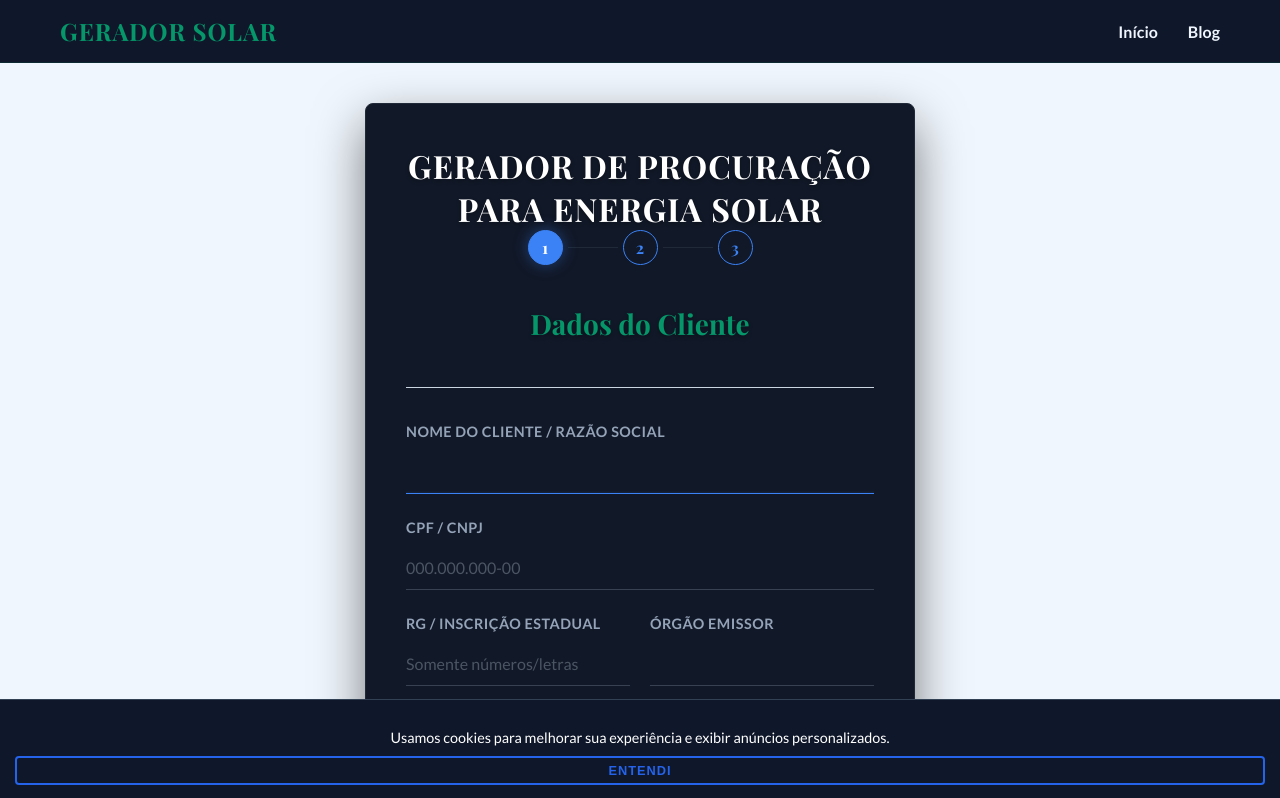
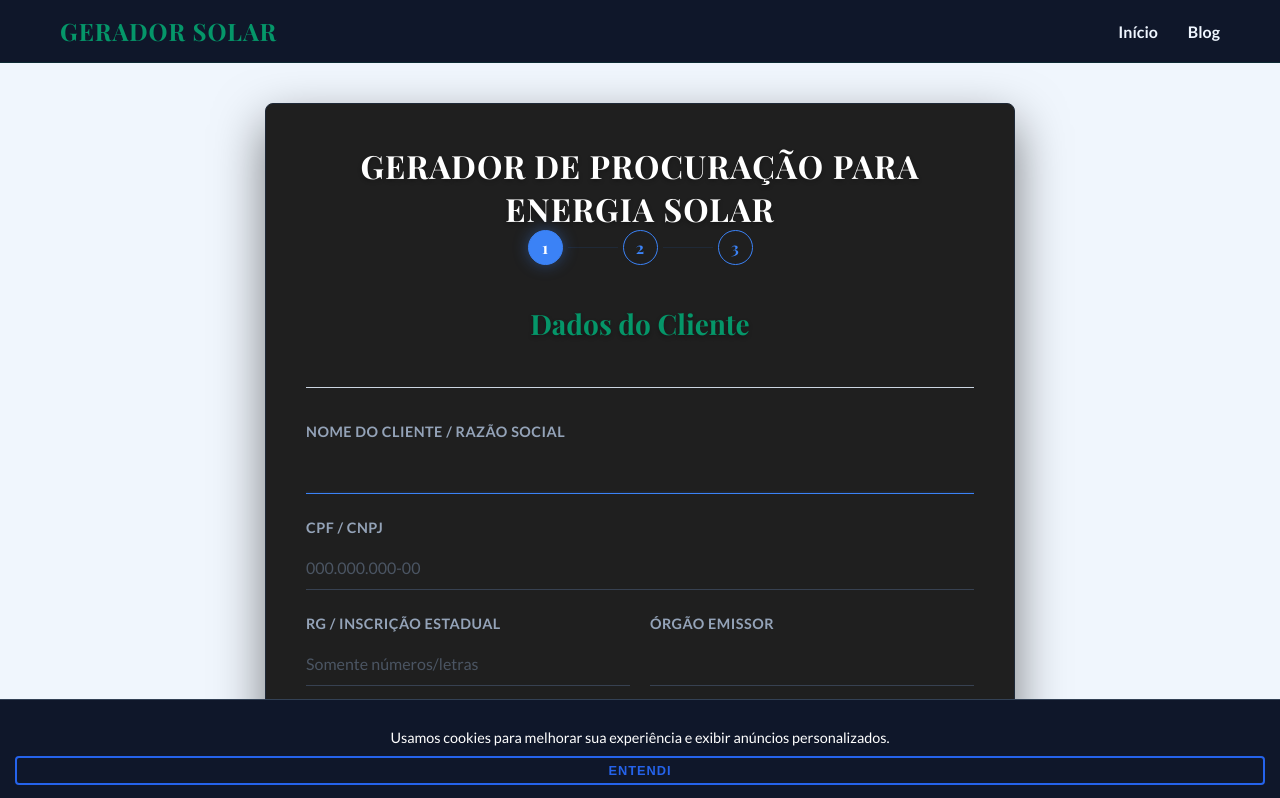
Before and after one commit to mosiah-andrade/apiGeradorDeProcuracao, a Next.js app in the folder front-contratos-next/: page / in a window 1280 px wide. Shown: the top 798 px of the page. Built offline with nearby package versions, Linux system fonts and the light colour scheme; a web font is replaced by a local one.

Commit message:
updateupdate css

```diff
--- a/front-contratos-next/app/blog/[slug]/page.tsx
+++ b/front-contratos-next/app/blog/[slug]/page.tsx
@@ -30,7 +30,7 @@ export default async function PostPage({ params }: Props) {
   }
 
   return (
-    <div className="container container-wide">
+    <div className="" style={{maxWidth: '80%', padding: '20px', margin: '0 auto'}}  >
       <Link href="/blog" className="btn-link" style={{marginBottom: '20px', display:'inline-block'}}>
         &larr; Voltar para o Blog
       </Link>
@@ -56,7 +56,7 @@ export default async function PostPage({ params }: Props) {
           </div>
         </header>
 
-        <div className="conteudo-site">
+        <div className="conteudo-site" >
           <PortableText value={post.body} />
         </div>
 
--- a/front-contratos-next/app/blog/page.tsx
+++ b/front-contratos-next/app/blog/page.tsx
@@ -10,8 +10,8 @@ export default async function BlogPage() {
   const posts = await getPosts();
 
   return (
-    <div className="container container-wide">
-      <header style={{textAlign: 'center', marginBottom: '50px'}}>
+    <div className="">
+      <header style={{textAlign: 'center', marginBottom: '50px', paddingTop: '30px'}}>
         <h1>Blog Solar</h1>
         <p style={{fontSize: '1.2rem', color: '#64748b'}}>Notícias e dicas sobre homologação e energia solar.</p>
       </header>
--- a/front-contratos-next/app/globals.css
+++ b/front-contratos-next/app/globals.css
@@ -70,7 +70,6 @@ h3 {
   font-size: 1.5rem;
   margin: 0 0 15px 0;
 }
-
 a {
   color: var(--verde-main);
   text-decoration: none;
@@ -165,7 +164,7 @@ a:hover {
 }
 /* Container Genérico (Cards) */
 .container, .modal-content, .blog-card {
-  background: var(--bg-card);
+  background: var(--bg-page);
   box-shadow: 0 4px 6px -1px rgba(0, 0, 0, 0.05), 0 2px 4px -1px rgba(0, 0, 0, 0.03);
   border: 1px solid var(--borda-fina);
   border-radius: 8px;
@@ -253,14 +252,14 @@ header {
 /* O Container do Form agora é ESCURO para imitar a foto */
 .container {
   /* Fundo Azul Escuro Profundo (igual à imagem) */
-  background-color: #111827; /* ou #0f172a para um tom mais azulado */
+  background-color: #1f1f1f; /* ou #0f172a para um tom mais azulado */
   border: 1px solid #1f2937; /* Borda sutil escura */
   box-shadow: 0 20px 50px rgba(0, 0, 0, 0.5); /* Sombra forte para destaque */
   color: white; /* Texto base branco */
 
   /* Mantém layout */
   width: 100%;
-  max-width: 550px;
+  max-width: 750px;
   margin: 40px 20px;
   padding: 40px;
   border-radius: 8px;
@@ -625,7 +624,7 @@ button:disabled {
   text-align: left;
   line-height: 1.6; /* Aumenta o espaço entre linhas */
   color: var(--texto-corpo, #334155); /* Usa cor padrão se a variável falhar */
-  width: 70%;
+  width: 100%;
 }
 
 /* Espaçamento dos Títulos (h2) */
```
